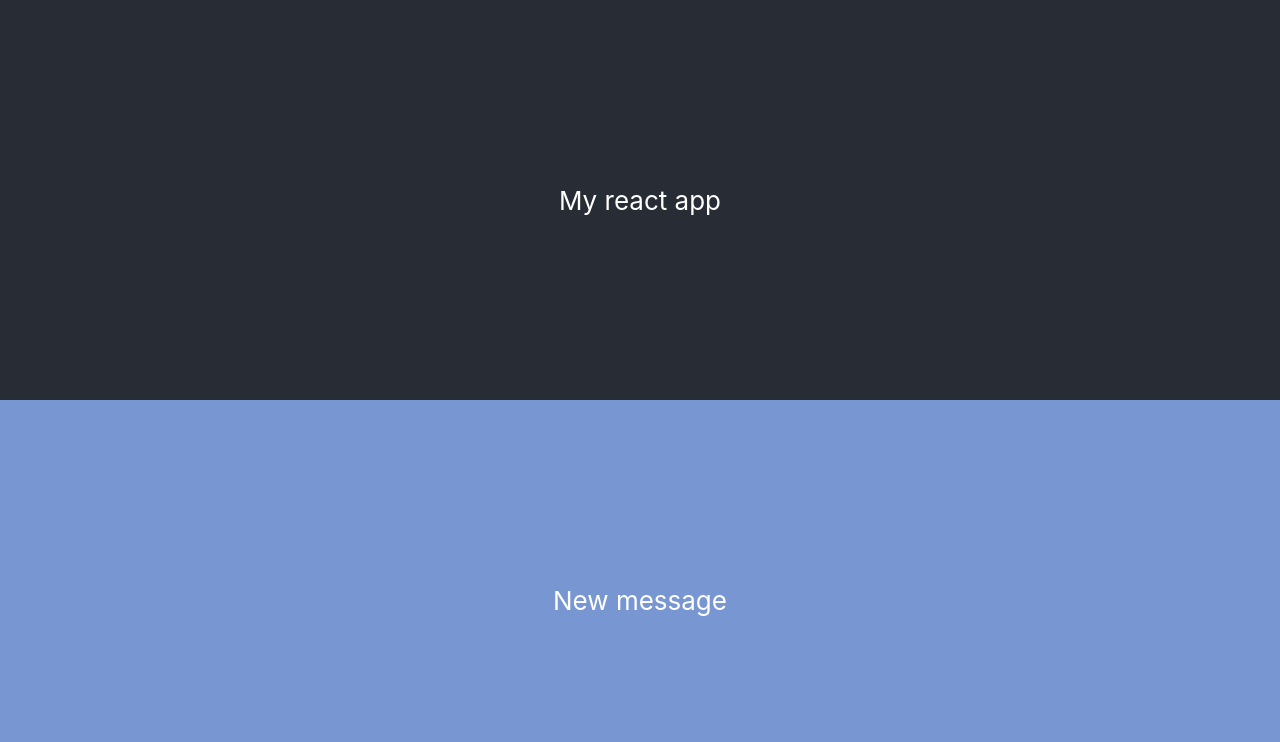
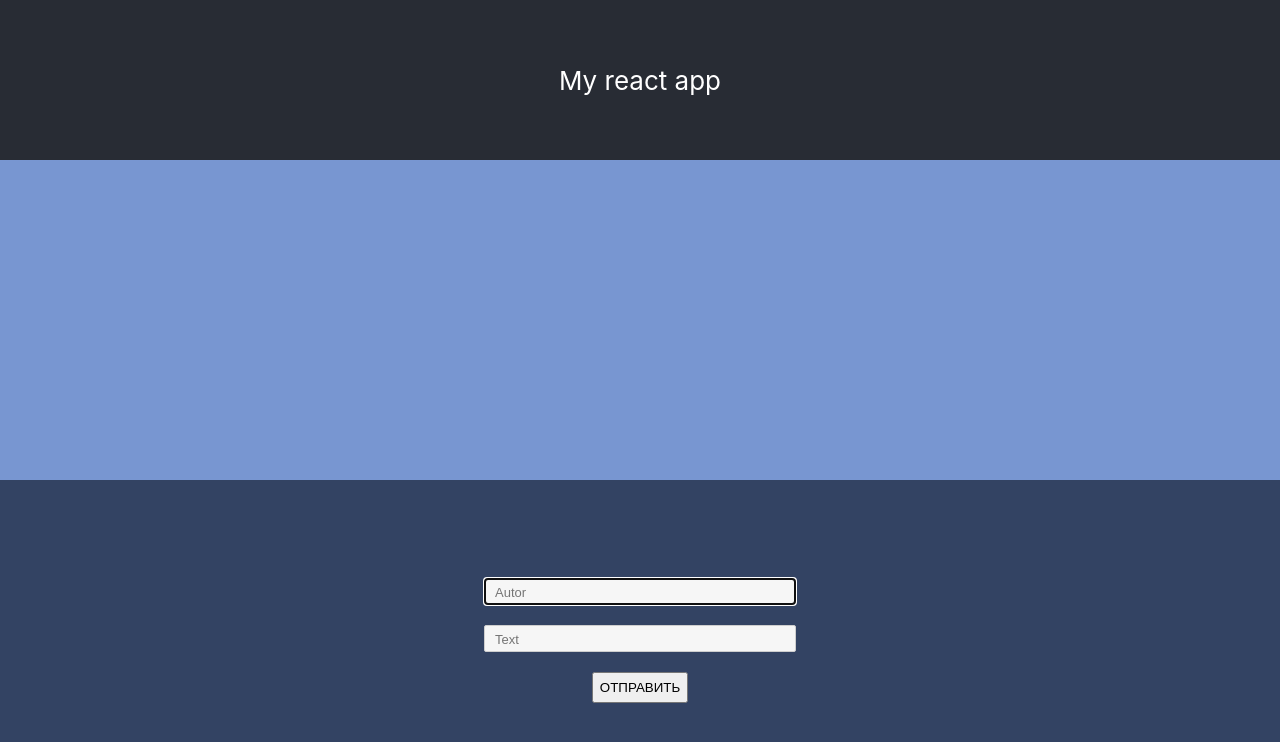
Before and after one commit to Rostislav-prog/my-react-app, a React (Create React App) app: page / in a window 1280 px wide. Shown: the top 742 px of the page. Built offline with nearby package versions, Linux system fonts and the light colour scheme.

Commit message:
Lesson 2

```diff
--- a/src/App.css
+++ b/src/App.css
@@ -15,7 +15,7 @@
 
 .App-header {
   background-color: #282c34;
-  min-height: 50vh;
+  min-height: 20vh;
   display: flex;
   flex-direction: column;
   align-items: center;
--- a/src/App.js
+++ b/src/App.js
@@ -1,8 +1,25 @@
 import './App.css'
 import { Message } from './Message'
+import { MessageList } from './MessageList'
+import { useState } from 'react'
+import { useEffect } from 'react'
 
 export const App = () => {
-  const text = 'New message'
+  const [list, setList] = useState([])
+
+  const Robot = () => {
+    if (list.length > 0 && list[list.length - 1].autor !== 'Bot') {
+      const newList = [
+        ...list,
+        { autor: 'Bot', text: 'Ваше cообщение отправлено' },
+      ]
+      setList(newList)
+    }
+  }
+
+  useEffect(() => {
+    setTimeout(Robot, 2000)
+  }, [list])
 
   return (
     <>
@@ -12,9 +29,10 @@ export const App = () => {
         </header>
       </div>
       <div className='Message'>
-        <body>
-          <Message text={text} />
-        </body>
+        <div>
+          <Message list={list} />
+          <MessageList list={list} setList={setList} />
+        </div>
       </div>
     </>
   )
--- a/src/Message.css
+++ b/src/Message.css
@@ -4,7 +4,7 @@
 
 .Message-header {
   background-color: #7896d1;
-  min-height: 50vh;
+  min-height: 40vh;
   display: flex;
   flex-direction: column;
   align-items: center;
--- a/src/Message.js
+++ b/src/Message.js
@@ -4,7 +4,13 @@ export const Message = props => {
   return (
     <div className='Message'>
       <div className='Message-header'>
-        <p>{props.text}</p>
+        {props.list.map(i => {
+          return (
+            <p>
+              {i.autor} : {i.text}
+            </p>
+          )
+        })}
       </div>
     </div>
   )
--- /dev/null
+++ b/src/MessageList.css
@@ -0,0 +1,29 @@
+.MessageList {
+  text-align: center;
+}
+
+.MessageList-header {
+  background-color: #334363;
+  min-height: 40vh;
+  display: flex;
+  flex-direction: column;
+  align-items: center;
+  justify-content: center;
+  font-size: calc(10px + 2vmin);
+  color: white;
+}
+
+.MessageList-form {
+  width: 300px;
+  font-size: 13px;
+  padding: 6px 0 4px 10px;
+  border: 1px solid #cecece;
+  background: #f6f6f6;
+  border-radius: 2px;
+  margin: 10px;
+}
+
+.MessageList-button {
+  margin: 10px;
+  padding: 6px;
+}
--- /dev/null
+++ b/src/MessageList.js
@@ -0,0 +1,39 @@
+import { useState } from 'react'
+import './MessageList.css'
+
+export const MessageList = props => {
+  const [autor, setAutor] = useState('')
+  const [text, setText] = useState('')
+
+  const addItem = () => {
+    const newList = [...props.list, { autor: autor, text: text }]
+    props.setList(newList)
+  }
+
+  return (
+    <div className='MessageList'>
+      <div className='MessageList-header'>
+        <input
+          className='MessageList-form'
+          maxLength='30'
+          autoFocus
+          placeholder='Autor'
+          type='text'
+          onChange={e => setAutor(e.target.value)}
+        />
+
+        <input
+          className='MessageList-form'
+          maxLength='130'
+          placeholder='Text'
+          type='text'
+          onChange={e => setText(e.target.value)}
+        />
+
+        <button className='MessageList-button' onClick={addItem}>
+          ОТПРАВИТЬ
+        </button>
+      </div>
+    </div>
+  )
+}
```
